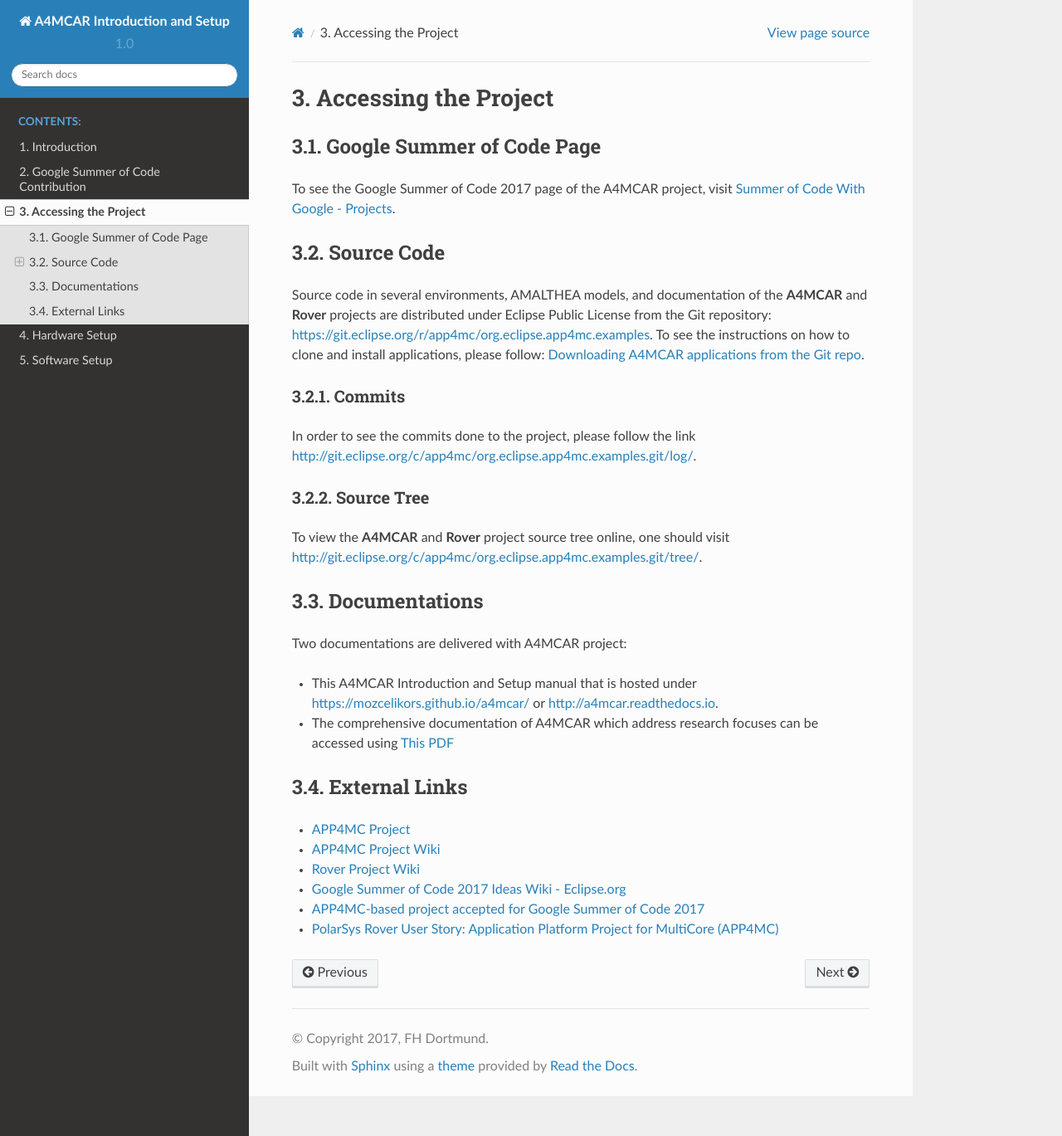
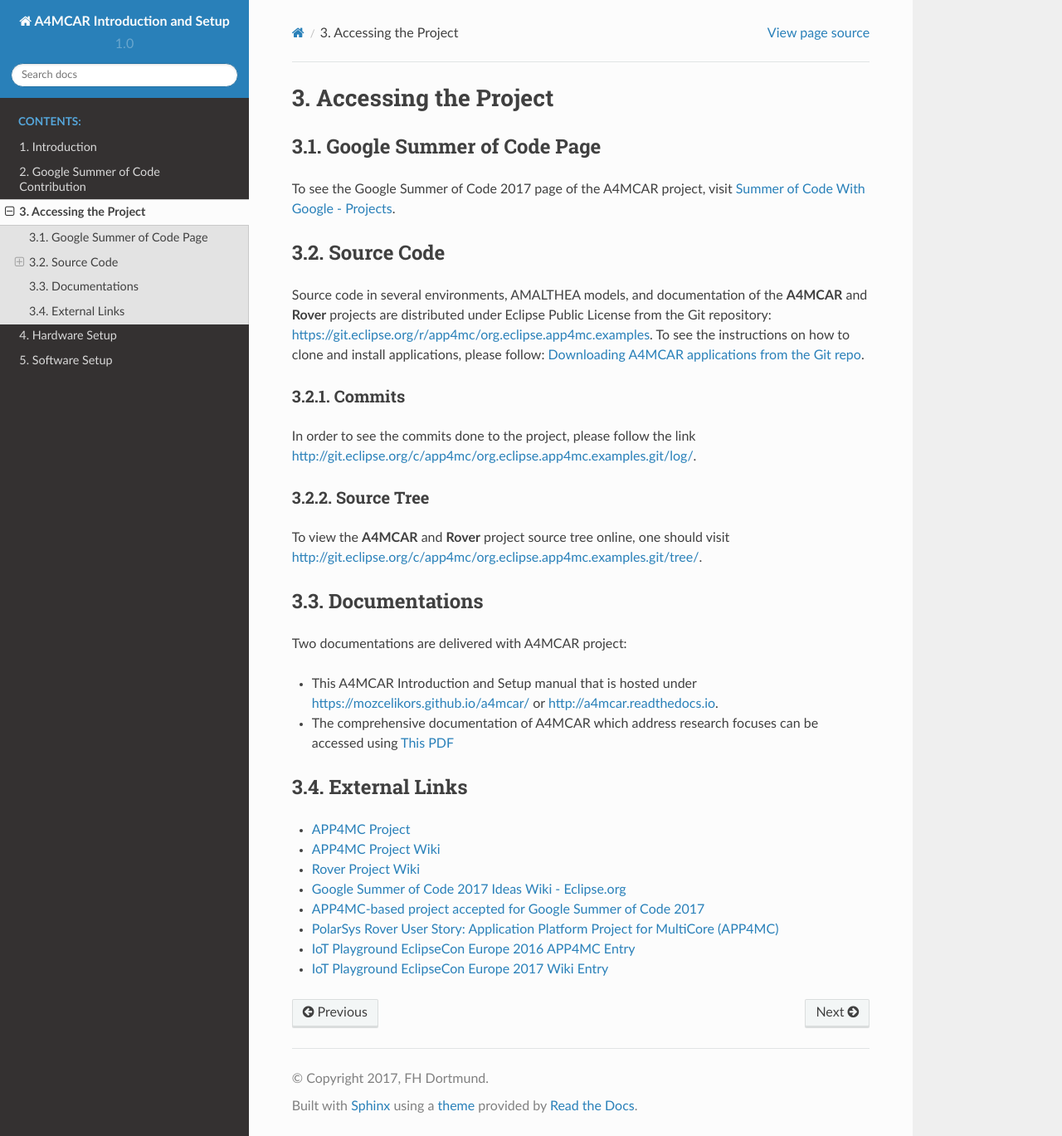
Before and after one commit to mozcelikors/a4mcar, a Sphinx documentation site: the page built from docs/howtosetup/source/content/more.rst, in a window 1280 px wide and 1369 px high. Shown: the whole window at 83% size. Built offline with Sphinx 7.4.7 and the Read the Docs theme 2.0.0, drawn with Linux system fonts in a browser that asks for light colours.

Commit message:
External links added

```diff
--- a/docs/howtosetup/source/content/more.rst
+++ b/docs/howtosetup/source/content/more.rst
@@ -47,3 +47,7 @@
 * `APP4MC-based project accepted for Google Summer of Code 2017 <https://www.eclipse.org/app4mc/news/2017-05-23_GSOC_Rover2017/>`_
 
 * `PolarSys Rover User Story: Application Platform Project for MultiCore (APP4MC) <https://www.polarsys.org/polarsys-rover-user-story-application-platform-project-multicore-app4mc>`_
+
+* `IoT Playground EclipseCon Europe 2016 APP4MC Entry <https://www.eclipsecon.org/europe2016/playground>`_
+
+* `IoT Playground EclipseCon Europe 2017 Wiki Entry <https://wiki.eclipse.org/IoT_Playground_ECE_2017>`_
```
